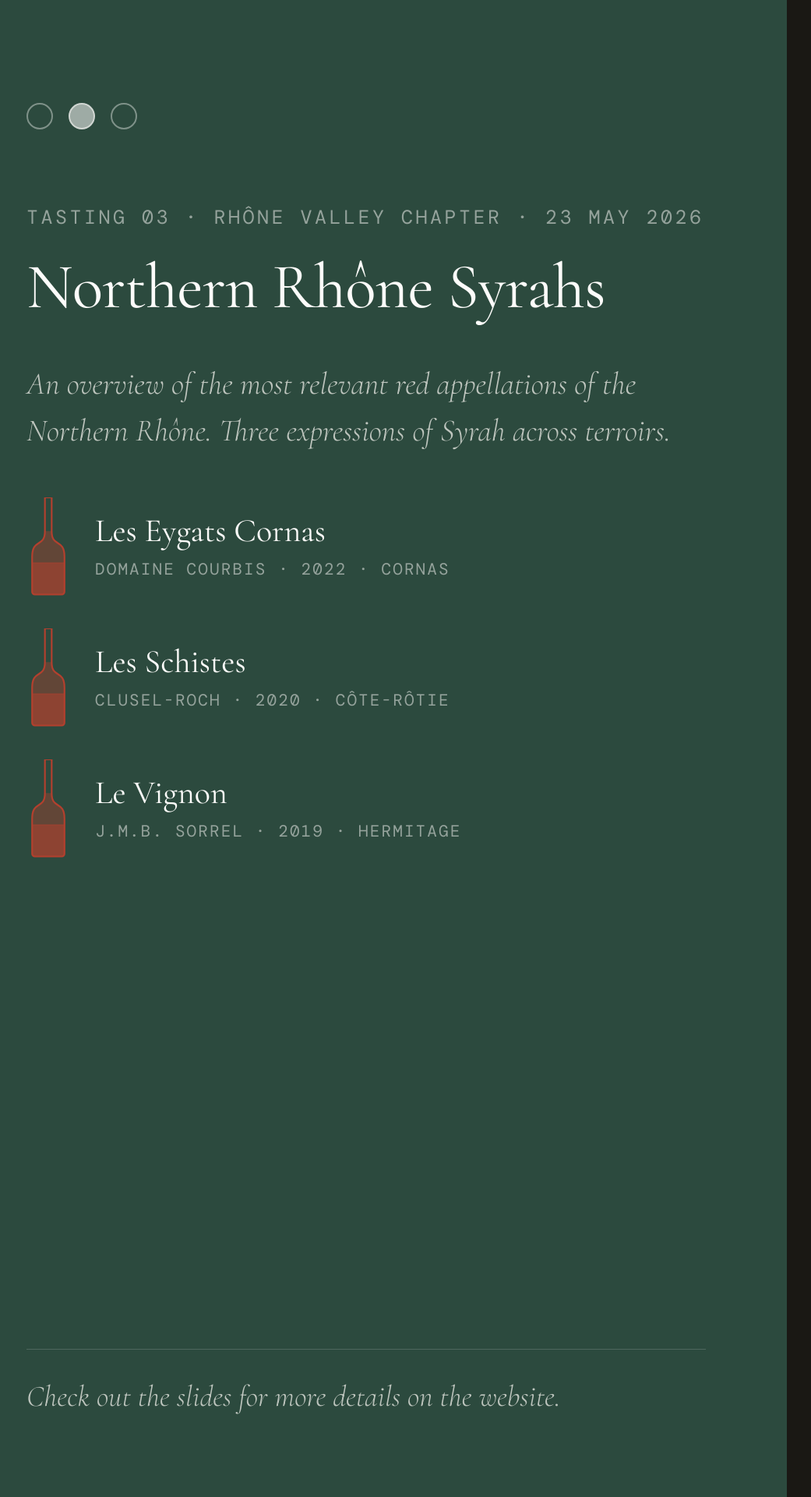
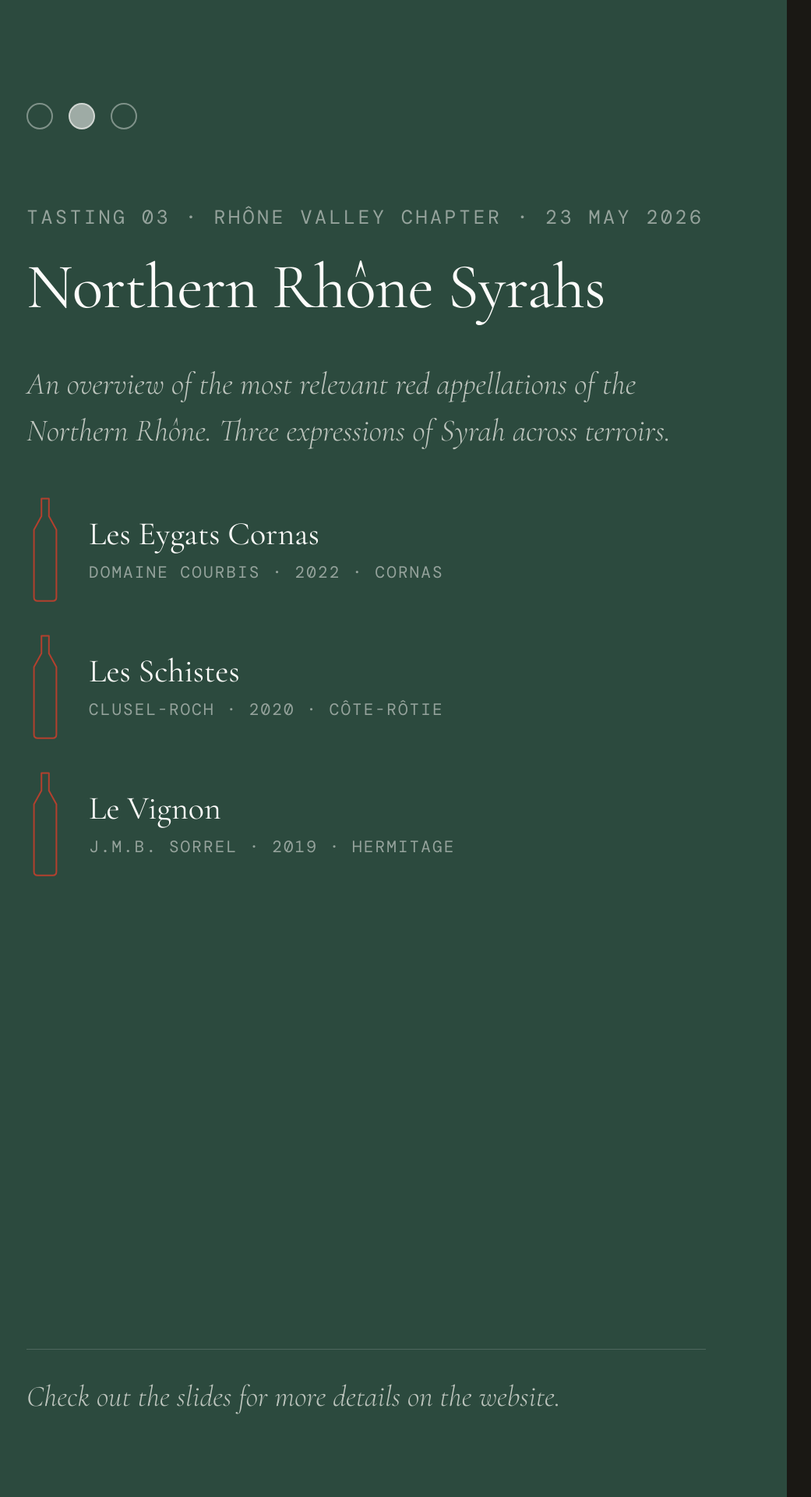
Before and after one commit to silviodirubbo/cellar, a Jekyll site: the page built from stories/story-07-tasting-03-northern-rhone-syrahs.html, in a window 1280 px wide. Shown: the whole page at 78% size, without its empty margins (70-1111 px from the left). Built offline with Jekyll 4.4.1, drawn with Linux system fonts in a browser that asks for light colours; some web fonts are replaced.

Commit message:
IG Story bottle glyph: replace curved shoulder with plain straight silhouette
The round-2 bezier "ogee shoulder" read as stylized rather than a normal
wine bottle. Replaces it with a plain outline: straight neck, one
straight angled shoulder line, straight body, only the base corners
rounded. Drops the two-band fill/divider treatment (the new glyph is
outline-only) and the now-unused CSS that supported it.

```diff
--- a/_includes/story/bottle.html
+++ b/_includes/story/bottle.html
@@ -1,21 +1,21 @@
 {% comment %}
-  Wine bottle glyph: single-stroke outline (long neck, smooth continuous
-  shoulder curve into the body, Burgundy-style silhouette) with a
-  two-band tinted fill (liquid level).
-  Colour comes from --bottle-red/--bottle-white, set per background in
-  main.css's story section.
-  Params: type (red | white), id (unique per instance, for the clip).
+  Wine bottle glyph: plain single-stroke outline. Straight neck, one
+  straight angled shoulder line, straight body, only the two bottom
+  corners rounded. Colour comes from --bottle-red/--bottle-white, set
+  per background in main.css's story section.
+  Params: type (red | white).
 {% endcomment %}
-<svg class="story-bottle story-bottle--{{ include.type }}" viewBox="0 0 64 148" xmlns="http://www.w3.org/2000/svg" aria-hidden="true">
-  <defs>
-    <clipPath id="bottle-clip-{{ include.id }}">
-      <path d="M27,0 L37,0 L37,50 C37,75 56,60 56,88 L56,140 A4,4 0 0 1 52,144 L12,144 A4,4 0 0 1 8,140 L8,88 C8,60 27,75 27,50 L27,0 Z"/>
-    </clipPath>
-  </defs>
-  <g clip-path="url(#bottle-clip-{{ include.id }})">
-    <rect class="story-bottle__fill-upper" x="0" y="50" width="64" height="47"/>
-    <rect class="story-bottle__fill-lower" x="0" y="97" width="64" height="51"/>
-  </g>
-  <line class="story-bottle__divider" x1="8" y1="97" x2="56" y2="97"/>
-  <path class="story-bottle__outline" d="M27,0 L37,0 L37,50 C37,75 56,60 56,88 L56,140 A4,4 0 0 1 52,144 L12,144 A4,4 0 0 1 8,140 L8,88 C8,60 27,75 27,50 L27,0 Z"/>
+<svg class="story-bottle story-bottle--{{ include.type }}" viewBox="0 0 60 170" xmlns="http://www.w3.org/2000/svg" aria-hidden="true">
+  <path d="M24 2
+           L36 2
+           L36 30
+           L48 52
+           L48 160
+           Q48 166 42 166
+           L18 166
+           Q12 166 12 160
+           L12 52
+           L24 30
+           Z"
+    fill="none" stroke="currentColor" stroke-width="2.5" stroke-linejoin="round"/>
 </svg>
--- a/_includes/story/tasting-reveal.html
+++ b/_includes/story/tasting-reveal.html
@@ -18,7 +18,7 @@
         {% assign wtype = page.wine_types[forloop.index0] %}
         {% assign appel = wine.appellation | remove: " AOC" | remove: " DOC" %}
         <div class="story-wine">
-          {% include story/bottle.html type=wtype id=forloop.index %}
+          {% include story/bottle.html type=wtype %}
           <div>
             <div class="story-wine__name">{{ wine.name }}</div>
             <div class="story-wine__meta">{{ wine.producer | upcase }} &middot; {{ wine.vintage }} &middot; {{ appel | upcase }}</div>
--- a/assets/css/main.css
+++ b/assets/css/main.css
@@ -1471,13 +1471,9 @@ a.th-stat:hover .th-stat__num { color: var(--warm-white); }
   --bottle-red:   #B3402E;
   --bottle-white: #C9D2BE;
 }
-.story-bottle { flex: 0 0 auto; width: 56px; height: 128px; }
+.story-bottle { flex: 0 0 auto; width: 48px; height: 136px; }
 .story-bottle--red   { color: var(--bottle-red); }
 .story-bottle--white { color: var(--bottle-white); }
-.story-bottle__outline { fill: none; stroke: currentColor; stroke-width: 2.5; }
-.story-bottle__fill-upper { fill: currentColor; opacity: 0.4; }
-.story-bottle__fill-lower { fill: currentColor; opacity: 0.72; }
-.story-bottle__divider { stroke: currentColor; stroke-width: 1.5; opacity: 0.5; }
 
 /* ── Link bar (slides 2 & 3): URL + tap chip ──────────────────── */
 .story-linkbar-wrap { flex: 0 0 auto; margin-top: auto; }
```
